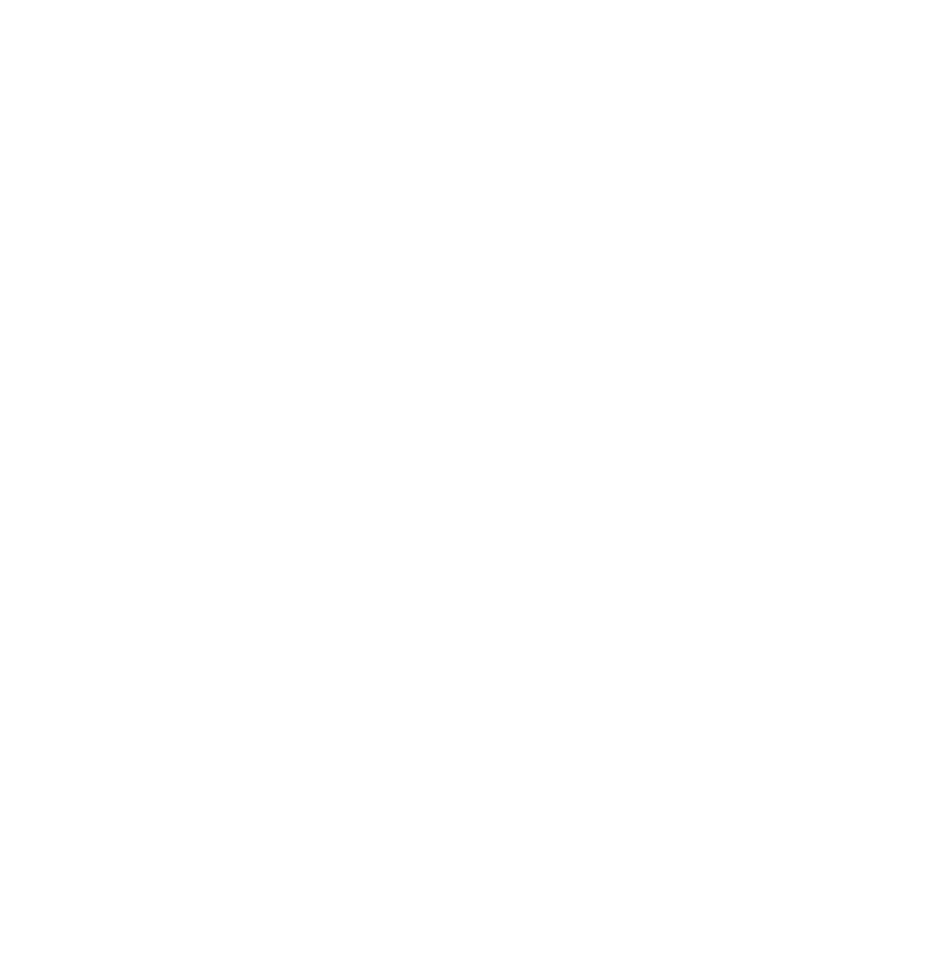
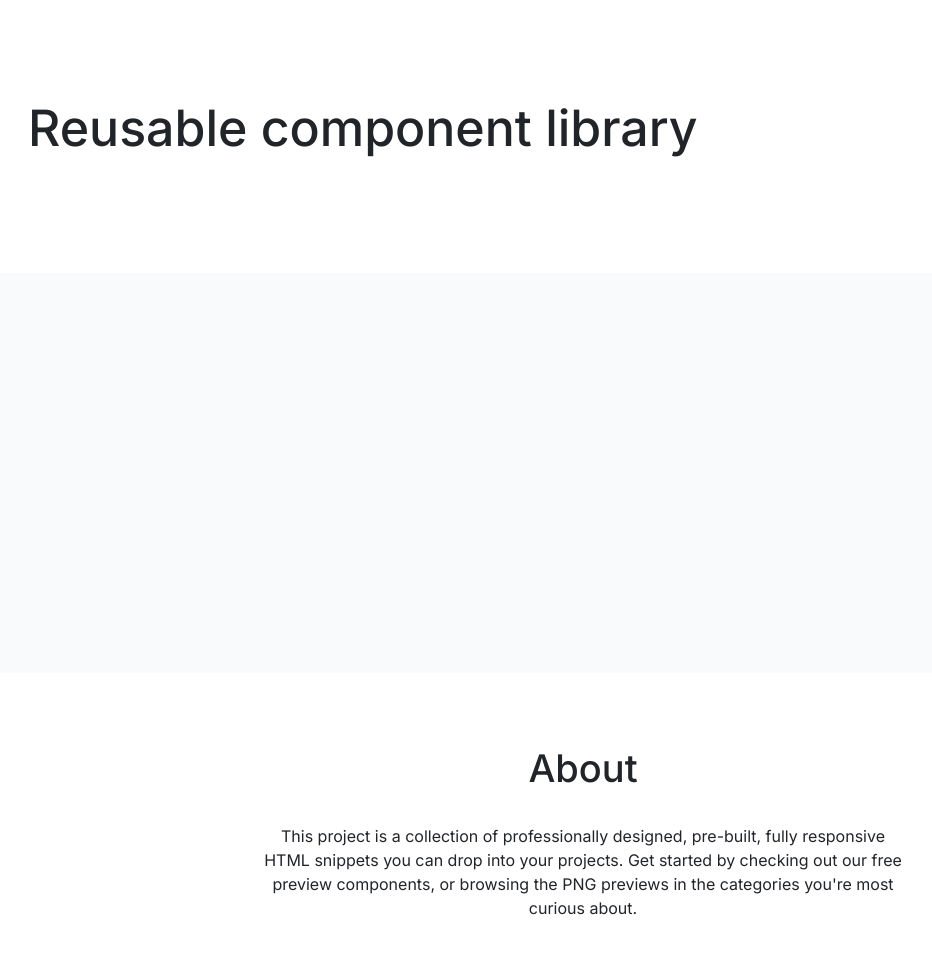
Before and after one commit to js-tasks-ru/htmlcss-20220919_rabinovic1944, a website: page index.html in a window 1280 px wide. Shown: the whole page, without its empty margins (57-989 px from the left). Before the commit the page ends 800 px from the top, so only its background shows below. Drawn offline with Linux system fonts and the light colour scheme.

Commit message:
hw02-task02-index_main_01

```diff
--- a/assets/css/main.css
+++ b/assets/css/main.css
@@ -1,4 +1,10 @@
 @import '../fonts/fonts.css';
+@import '../fonts/fonts.css';
+@import '../../components/page/page.css';
+@import '../../components/header/header.css';
+@import '../../components/preview/preview.css';
+@import '../../components/footer/footer.css';
+@import '../../components/container/container.css';
 
 :root {
     --white: #ffffff;
--- a/assets/fonts/fonts.css
+++ b/assets/fonts/fonts.css
@@ -1 +1,2 @@
 @import url('https://fonts.googleapis.com/css2?family=Roboto:ital,wght@0,100;0,300;0,400;0,500;0,700;0,900;1,100;1,300;1,400;1,500;1,700;1,900&display=swap');
+@import url('https://fonts.googleapis.com/css2?family=Inter:wght@100;200;300;400;500;600;700;800;900&display=swap');
--- /dev/null
+++ b/components/container/container.css
@@ -0,0 +1,9 @@
+.container{
+    max-width: 1110px;
+    margin: 0 auto;
+
+}
+
+.container_narrow {
+    max-width: 640px;
+}
--- /dev/null
+++ b/components/footer/footer.css
@@ -0,0 +1,24 @@
+.footer {
+
+    text-align: center;
+}
+.footer__title {
+    padding: 71px 0 32px;
+    font-family: 'Inter';
+    font-style: normal;
+    font-weight: 500;
+    font-size: 38px;
+    line-height: 48px;
+    color: #212429;
+}
+
+.footer__description {
+    max-width: 640px;
+    font-family: 'Inter';
+    font-style: normal;
+    font-weight: 400;
+    font-size: 16px;
+    line-height: 24px;
+    color: #212429;
+    padding: 0px 0px 40px;
+}
--- /dev/null
+++ b/components/header/header.css
@@ -0,0 +1,15 @@
+.header{
+    padding: 96px 0px 77px;
+    height: 100px;
+    background-color: white;
+
+}
+
+.header__title {
+    font-family: 'Inter';
+    font-style: normal;
+    font-weight: 500;
+    font-size: 50px;
+    line-height: 64px;
+    color: #212429;
+}
--- /dev/null
+++ b/components/page/page.css
@@ -0,0 +1,4 @@
+.page {
+
+
+}
--- /dev/null
+++ b/components/preview/preview.css
@@ -0,0 +1,4 @@
+.preview {
+    height: 400px;
+    background-color: #F9FAFC;
+}
--- a/index.html
+++ b/index.html
@@ -1,10 +1,35 @@
 <!DOCTYPE html>
 <!-- Главная страница -->
 <html lang="ru">
-    <head>
-        <link rel="stylesheet" href="./assets/css/main.css">
-    </head>
-    <body>
-
-    </body>
+<head>
+    <link rel="stylesheet" href="./assets/css/reset.css">
+    <link rel="stylesheet" href="./assets/css/normalize.css">
+    <link rel="stylesheet" href="./assets/css/main.css">
+</head>
+<body>
+    <div class="page">
+        <header class="header">
+            <div class="container">
+                <h1 class="header__title">Reusable component library</h1>
+            </div>
+        </header>
+        <main class="preview">
+            <div class="container">
+            </div>
+        </main>
+        <footer class="footer">
+            <div class="container">
+                <h2 class="footer__title">About</h2>
+            </div>
+            <div class="container container_narrow ">
+                <div class="footer__description">
+                    This project is a collection of professionally designed, pre-built,
+                    fully responsive HTML snippets you can drop into your projects.
+                    Get started by checking out our free preview components,
+                    or browsing the PNG previews in the categories you're most curious about.
+                </div>
+            </div>
+        </footer>
+    </div>
+</body>
 </html>
```
